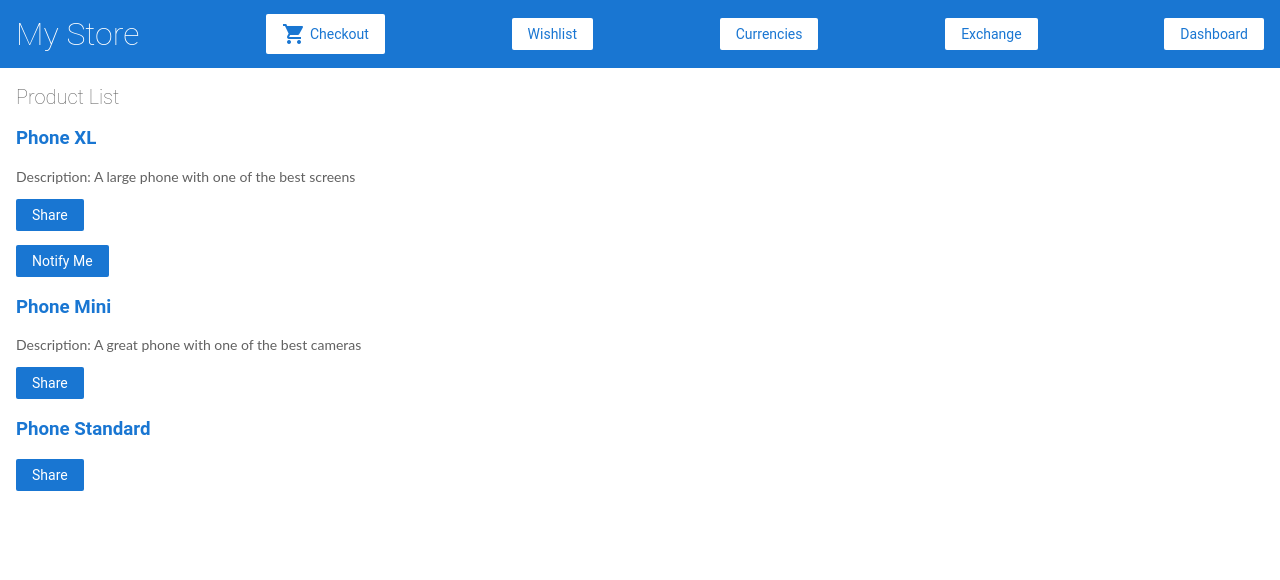
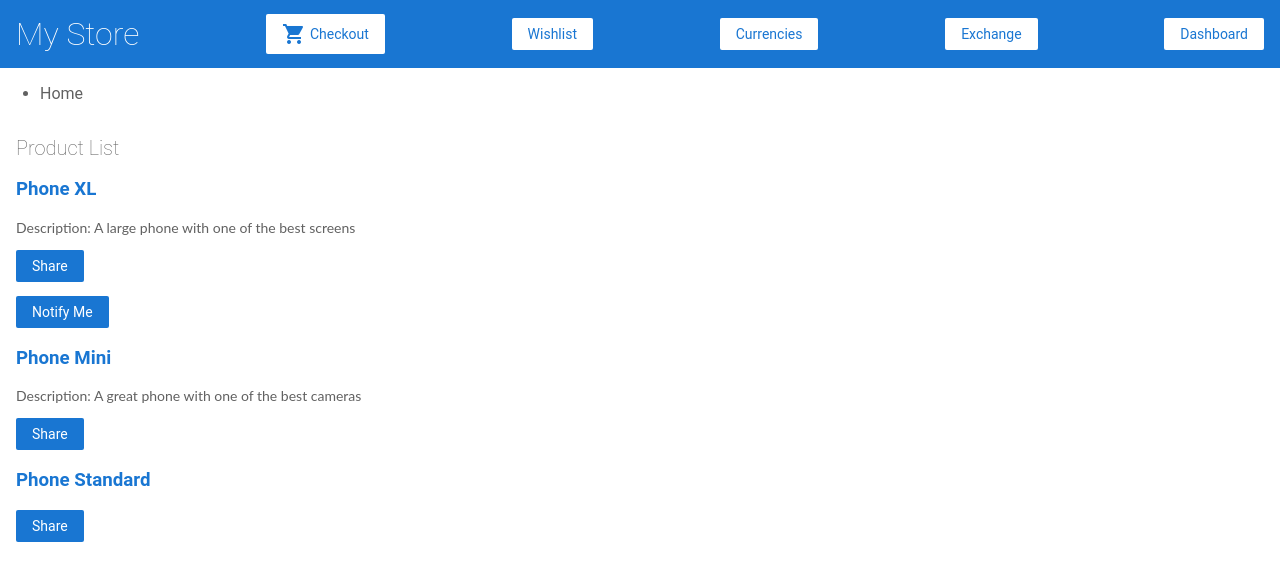
Before and after one commit to MariamTsotsolashvili/Angular-tutorial-first, an Angular app: page / in a window 1280 px wide. Shown: the top 580 px of the page. Built offline with nearby package versions, Linux system fonts and the light colour scheme.

Commit message:
feat(23-routing-part-2): Finish tutorial - 2

```diff
--- a/src/app/app.component.html
+++ b/src/app/app.component.html
@@ -1,5 +1,7 @@
 <app-top-bar></app-top-bar>
-
+<div class="container">
+    <app-breadcrumbs></app-breadcrumbs>
+</div>
 <div class="container">
     <router-outlet></router-outlet>
 </div>
--- /dev/null
+++ b/src/app/breadcrumbs/breadcrumbs.component.html
@@ -0,0 +1,6 @@
+<ul>
+    <li *ngFor="let item of breadcrumbsList; let i = index">
+        <span *ngIf="i === breadcrumbsList.length - 1 ">{{item.data.name}}</span>
+        <a *ngIf="i !== breadcrumbsList.length - 1" routerLink="item.path">{{item.data.name}}</a>
+    </li>
+</ul>
--- /dev/null
+++ b/src/app/breadcrumbs/breadcrumbs.component.ts
@@ -0,0 +1,31 @@
+import { Component, OnInit } from '@angular/core';
+import { Router, NavigationEnd, ActivatedRoute } from '@angular/router';
+import { filter, map } from 'rxjs/operators';
+@Component({
+ selector: 'app-breadcrumbs',
+ templateUrl: './breadcrumbs.component.html',
+ styleUrls: ['./breadcrumbs.component.scss']
+})
+export class BreadcrumbsComponent implements OnInit {
+ breadcrumbsList = [];
+ constructor(private router: Router, private activatedRoute: ActivatedRoute) { }
+ ngOnInit() {
+   this.router.events
+   .pipe(
+     filter(value => value instanceof NavigationEnd),
+     map(value => value as NavigationEnd)
+     )
+   .subscribe(value => {
+     this.breadcrumbsList = [];
+     const paths = value.url.split('/').slice(1);
+     for (const path of paths) {
+       const route = this.router.config.find(item => item.path.includes(path));
+       if (route) {
+         this.breadcrumbsList.push(route);
+       } else {
+         this.breadcrumbsList.push(this.activatedRoute.firstChild.snapshot);
+       }
+     }
+   });
+ }
+}
```
Also changed, not shown: src/app/app.module.ts (+14 -12 lines), src/app/breadcrumbs/breadcrumbs.component.scss (added).
